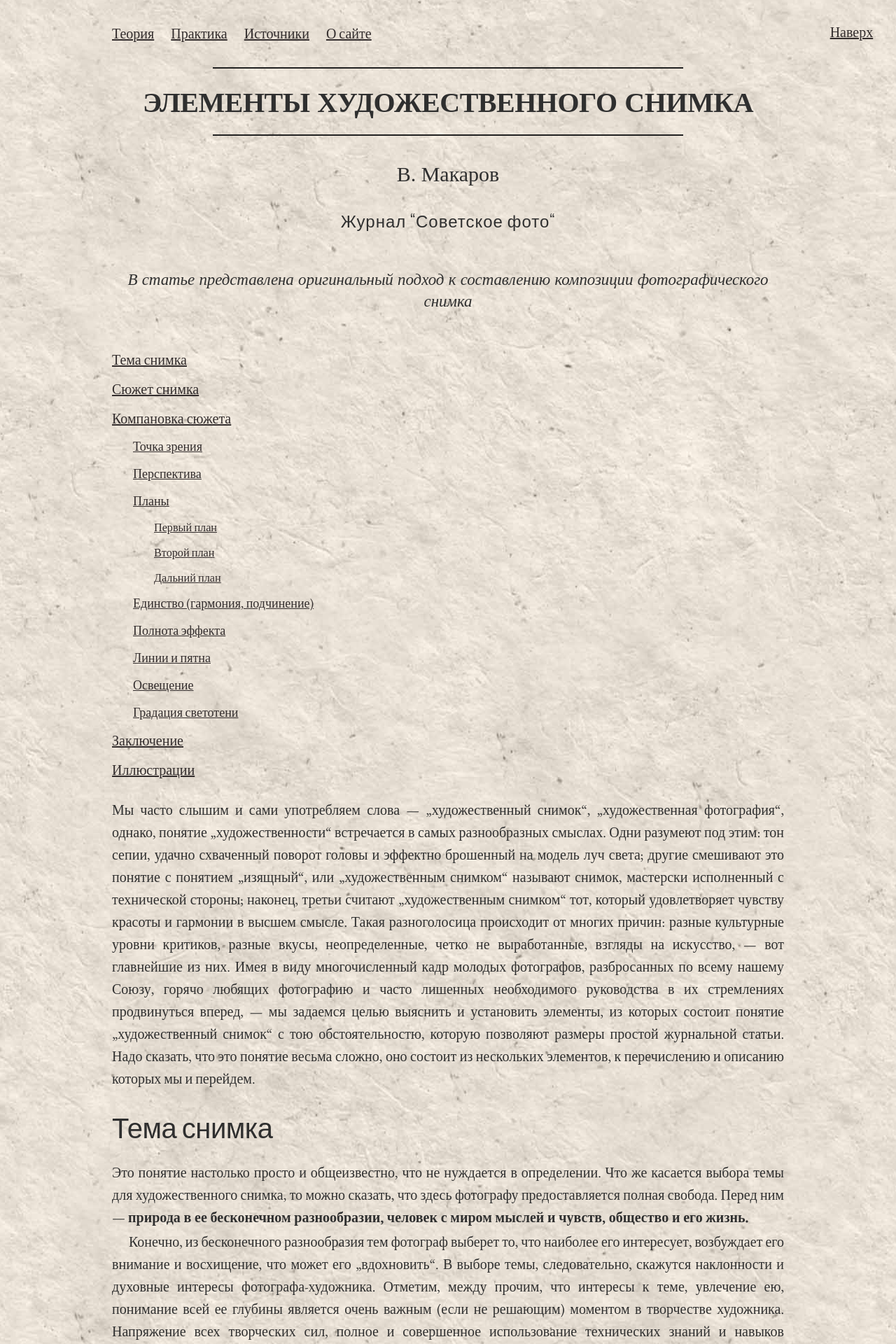
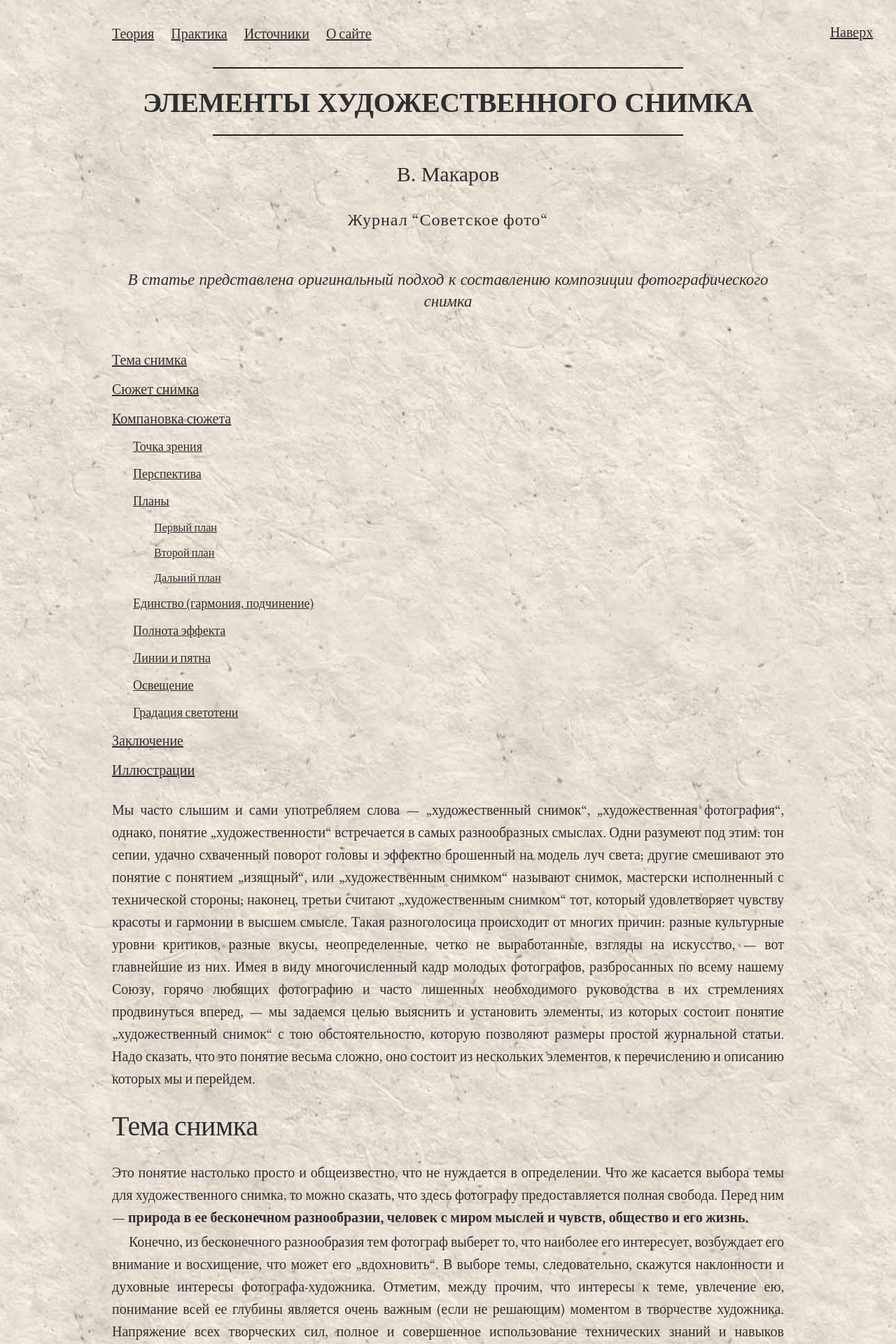
Before and after one commit to SergSi/land-use-art, a Jekyll site: the page built from _posts/docs/1927-10-01-makarov.md, in a window 1280 px wide. Shown: the top 1920 px of the page at 70% size. Built offline with Jekyll 4.4.1, drawn with Linux system fonts in a browser that asks for light colours; some web fonts are replaced.

Commit message:
Update skeleton.css

```diff
--- a/assets/css/skeleton.css
+++ b/assets/css/skeleton.css
@@ -167,6 +167,7 @@ h1, h2, h3, h4, h5, h6 {
   text-align: left;
   letter-spacing: 0.1em;
   font-family: 'Oswald', sans-serif;
+  font-family: 'EB Garamond', serif;
 }
 
 h1 {
```
